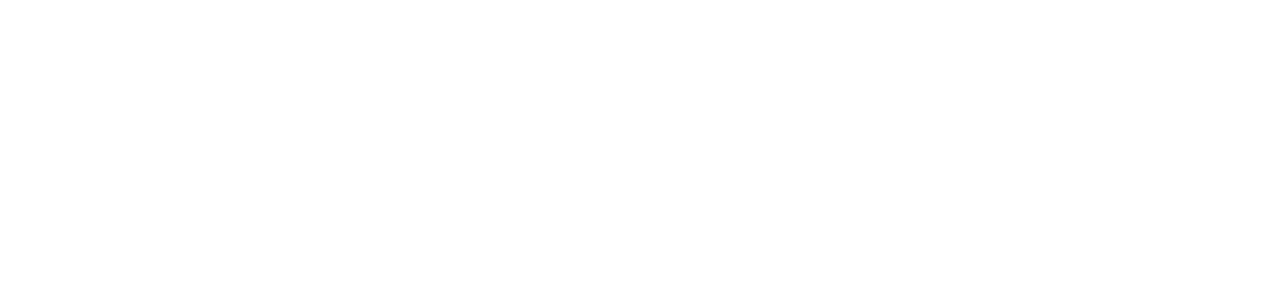
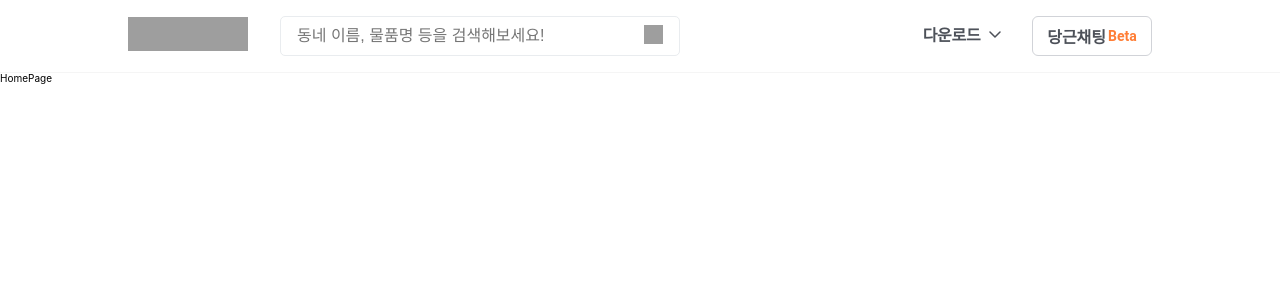
Before and after one commit to hongjunland/react-apple, a React (Create React App) app: page / in a window 1280 px wide. Shown: the top 300 px of the page. Built offline with nearby package versions, Linux system fonts and the light colour scheme; grey boxes are pictures that could not be loaded.

Commit message:
feat : GNB UI 제작

```diff
--- a/package.json
+++ b/package.json
@@ -4,14 +4,15 @@
   "private": true,
   "dependencies": {
     "@emotion/react": "^11.9.0",
+    "@emotion/styled": "^11.8.1",
     "@reduxjs/toolkit": "^1.8.1",
     "@testing-library/jest-dom": "^4.2.4",
     "@testing-library/react": "^9.5.0",
     "@testing-library/user-event": "^7.2.1",
     "@types/jest": "^24.9.1",
     "@types/node": "^12.20.48",
-    "@types/react": "^16.14.25",
-    "@types/react-dom": "^16.9.14",
+    "@types/react": "^18.0.7",
+    "@types/react-dom": "^18.0.0",
     "@types/react-redux": "^7.1.24",
     "antd": "^4.20.1",
     "react": "^18.0.0",
--- a/src/App.tsx
+++ b/src/App.tsx
@@ -1,12 +1,26 @@
-import React from 'react';
-import './App.css';
-
+import React, { Suspense } from "react";
+import Routes from "routes";
+import "./App.css";
+import styled from "@emotion/styled";
+import GlobalNavBar from "components/organisms/GlobalNavBar";
 function App() {
   return (
-    <div className="App">
-
-    </div>
+    <Suspense fallback={<div>Loading...</div>}>
+      <Header>
+        <GlobalNavBar />
+      </Header>
+      <Routes />
+    </Suspense>
   );
 }
 
+const Header = styled.header`
+  width: 100%;
+  background-color: rgb(255, 255, 255);
+  box-sizing: border-box;
+  position: sticky;
+  top: 0px;
+  z-index: 1;
+  border-bottom: 1px solid rgba(0, 0, 0, 0.04);
+`;
 export default App;
--- /dev/null
+++ b/src/components/organisms/GlobalNavBar.tsx
@@ -0,0 +1,250 @@
+import styled from "@emotion/styled";
+import React from "react";
+import { Link } from "react-router-dom";
+
+function GlobalNavBar() {
+  return (
+    <MainWarp>
+      <LogoLink to="/">
+        <LogoImage
+          alt="당근마켓"
+          src="https://d1unjqcospf8gs.cloudfront.net/assets/home/base/header/logo-basic-24b18257ac4ef693c02233bf21e9cb7ecbf43ebd8d5b40c24d99e14094a44c81.svg"
+          width="120"
+          height="34"
+        />
+      </LogoLink>
+      <SearchBarSection>
+        <SearchInputWrap>
+          <SearchInput
+            type="text"
+            placeholder="동네 이름, 물품명 등을 검색해보세요!"
+          />
+          <SearchButton>
+            <img
+              alt="Search"
+              src="https://d1unjqcospf8gs.cloudfront.net/assets/home/base/header/search-icon-7008edd4f9aaa32188f55e65258f1c1905d7a9d1a3ca2a07ae809b5535380f14.svg"
+              width="24"
+              height="24"
+            />
+          </SearchButton>
+        </SearchInputWrap>
+      </SearchBarSection>
+      <MenuBarSection>
+        <DownloadWrapper>
+          <MenuCheckBox type="checkbox" />
+          <MenuCheckBoxLabel>
+            다운로드
+            <MenuIconSvg
+              width="12"
+              height="7"
+              viewBox="0 0 12 7"
+              fill="none"
+              xmlns="http://www.w3.org/2000/svg"
+            >
+              <path
+                d="M1 1L6 6L11 1"
+                stroke="#4D5159"
+                strokeWidth="1.5"
+                strokeLinecap="round"
+                strokeLinejoin="round"
+              ></path>
+            </MenuIconSvg>
+          </MenuCheckBoxLabel>
+          <MenuList>
+            <li>
+              <MenuAnchor>
+                <img
+                  alt="App Store"
+                  src="https://d1unjqcospf8gs.cloudfront.net/assets/home/base/header/apple-store-3a664174124650d63cae365bc55586fc5ff27b822b1b97788fc4af77d73d00c8.svg"
+                  width="15"
+                  height="18"
+                />
+                <span>App Store</span>
+              </MenuAnchor>
+            </li>
+            <li>
+              <MenuAnchor>
+                <img
+                  alt="Google Play"
+                  src="https://d1unjqcospf8gs.cloudfront.net/assets/home/base/header/google-play-c9ad0fc573cd01e2b982df5de6709a3d8d7cec8d9b58a5c08db7da0b92a32a75.svg"
+                  width="15"
+                  height="18"
+                />
+                <span>Google Play</span>
+              </MenuAnchor>
+            </li>
+          </MenuList>
+        </DownloadWrapper>
+        <a>
+          <ChatButton>
+            <ChatText>당근채팅</ChatText>
+            <ChatBetaText>Beta</ChatBetaText>
+          </ChatButton>
+        </a>
+      </MenuBarSection>
+    </MainWarp>
+  );
+}
+
+const MainWarp = styled.div`
+  display: flex;
+  align-items: center;
+  width: 100%;
+  max-width: 1024px;
+  margin: 0px auto;
+  padding: 16px 0px;
+`;
+const LogoLink = styled(Link)`
+  display: inline-block;
+  margin-right: 32px;
+`;
+const LogoImage = styled.img`
+  width: 120px;
+  margin-bottom: 5px;
+  vertical-align: text-bottom;
+`;
+const SearchBarSection = styled.section`
+  flex: 1 1 0%;
+`;
+const SearchInputWrap = styled.div`
+  display: flex;
+  max-width: 400px;
+  height: 40px;
+  justify-content: space-between;
+  box-sizing: border-box;
+  padding: 0px 1.6rem;
+  border-radius: 5px;
+  border-width: 1px;
+  border-style: solid;
+  border-color: rgb(233, 236, 239);
+  border-image: initial;
+  text-decoration: none;
+`;
+const SearchInput = styled.input`
+  display: block;
+  width: 100%;
+  font-size: 16px;
+  color: rgb(33, 37, 41);
+  background-color: transparent;
+  border-width: initial;
+  border-style: none;
+  border-color: initial;
+  border-image: initial;
+  padding: 0px;
+  margin: 0px;
+`;
+const SearchButton = styled.button`
+  border: none;
+  margin: 0;
+  background-color: transparent;
+  margin: 0px;
+  img {
+    width: 19px;
+    height: 19px;
+    fill: #868e96;
+  }
+`;
+const MenuBarSection = styled.section`
+  display: flex;
+  font-family: "Noto Sans KR";
+  color: rgb(77, 81, 89);
+`;
+const DownloadWrapper = styled.div`
+  position: relative;
+  display: inline-block;
+  margin-right: 10px;
+`;
+const MenuCheckBox = styled.input`
+  display: none;
+`;
+const MenuCheckBoxLabel = styled.label`
+  display: inline-flex;
+  width: 120px;
+  height: 40px;
+  justify-content: center;
+  align-items: center;
+  font-style: normal;
+  font-weight: bold;
+  font-size: 16px;
+  letter-spacing: -0.02em;
+  cursor: pointer;
+`;
+const MenuIconSvg = styled.svg`
+  margin-left: 9px;
+  margin-top: -3px;
+`;
+const MenuList = styled.li`
+  display: block;
+  opacity: 1;
+  z-index: 1;
+  list-style-type: none;
+  display: none;
+  position: absolute;
+  width: 200px;
+  height: 114px;
+  top: 46px;
+  right: 0;
+  border: 1px solid #868b94;
+  padding: 24px;
+  background: #f8f9fa;
+  box-sizing: border-box;
+  border-radius: 6px;
+  opacity: 0;
+  transition: opacity 0.5s;
+  li {
+    margin: 0;
+    font-style: normal;
+    font-weight: bold;
+    font-size: 14px;
+    line-height: 150%;
+    letter-spacing: -0.02em;
+  }
+  li ~ li {
+    margin-top: 24px;
+  }
+`;
+const MenuAnchor = styled.a`
+  display: block;
+  align-items: center;
+  font-weight: bold;
+  font-size: 14px;
+  letter-spacing: -0.02em;
+  text-decoration: none;
+  color: #4d5159;
+  cursor: pointer;
+  img {
+    vertical-align: middle;
+  }
+  span {
+    margin-left: 8px;
+    vertical-align: text-top;
+  }
+`;
+
+const ChatButton = styled.button`
+  margin: 0;
+  width: 120px;
+  height: 40px;
+  border: 1px solid #d1d3d8;
+  box-sizing: border-box;
+  border-radius: 6px;
+  font-size: 0;
+  background-color: #fff;
+  span{
+    font-style: normal;
+    font-weight: bold;
+    vertical-align: middle;
+  }
+`;
+const ChatText = styled.span`
+  color: #4D5159;
+  font-size: 16px;
+`
+const ChatBetaText = styled.span`
+  margin-top: 1px;
+  margin-left: 2px;
+  font-family: Roboto;
+  font-size: 14px;
+  color: #FF7E36;
+`
+export default GlobalNavBar;
--- a/src/index.css
+++ b/src/index.css
@@ -5,9 +5,28 @@
     sans-serif;
   -webkit-font-smoothing: antialiased;
   -moz-osx-font-smoothing: grayscale;
+  line-height: 1;
+  font-weight: 400;
+  color: var(--color-grey-dark-3);
 }
 
 code {
   font-family: source-code-pro, Menlo, Monaco, Consolas, 'Courier New',
     monospace;
 }
+
+*,
+*::after,
+*::before {
+  padding: 0;
+  margin: 0;
+  box-sizing: inherit;
+  outline: none;
+}
+
+html {
+  /* 1rem = 16px font-size: 100% */
+  /* 1rem = 10px */
+  font-size: 62.5%;
+  box-sizing: border-box;
+}
--- a/src/index.tsx
+++ b/src/index.tsx
@@ -1,21 +1,21 @@
-import React from 'react';
-import ReactDOM from 'react-dom';
-import './index.css';
-import App from './App';
-import { store } from './app/store';
-import { Provider } from 'react-redux';
-import * as serviceWorker from './serviceWorker';
+import React, { Suspense } from "react";
+import ReactDOM from 'react-dom/client';
+import "./index.css";
+import App from "./App";
+import { store } from "./app/store";
+import { Provider } from "react-redux";
+import * as serviceWorker from "./serviceWorker";
+import { BrowserRouter as Router } from "react-router-dom";
 
-ReactDOM.render(
+const rootNode = document.getElementById("root");
+ReactDOM.createRoot(rootNode!).render(
   <React.StrictMode>
     <Provider store={store}>
-      <App />
+      <Router>
+        <App />
+      </Router>
     </Provider>
-  </React.StrictMode>,
-  document.getElementById('root')
+  </React.StrictMode>
 );
 
-// If you want your app to work offline and load faster, you can change
-// unregister() to register() below. Note this comes with some pitfalls.
-// Learn more about service workers: https://bit.ly/CRA-PWA
 serviceWorker.unregister();
--- /dev/null
+++ b/src/pages/HomePage.tsx
@@ -0,0 +1,8 @@
+function HomePage(){
+  return (
+    <div>
+      HomePage
+    </div>
+  );
+}
+export default HomePage;
--- /dev/null
+++ b/src/routes.tsx
@@ -0,0 +1,14 @@
+import React from "react";
+import { Route, Routes as ReactRouterRoutes, Navigate } from "react-router-dom";
+
+const HomePage = React.lazy(() => import('./pages/HomePage'))
+
+function Routes(){
+  return (
+    <ReactRouterRoutes>
+      <Route path="/" element={<HomePage />} />
+    </ReactRouterRoutes>
+  );
+}
+
+export default Routes;
```
Also changed, not shown: 2 other files (tests, documents, lock files or other folders).
